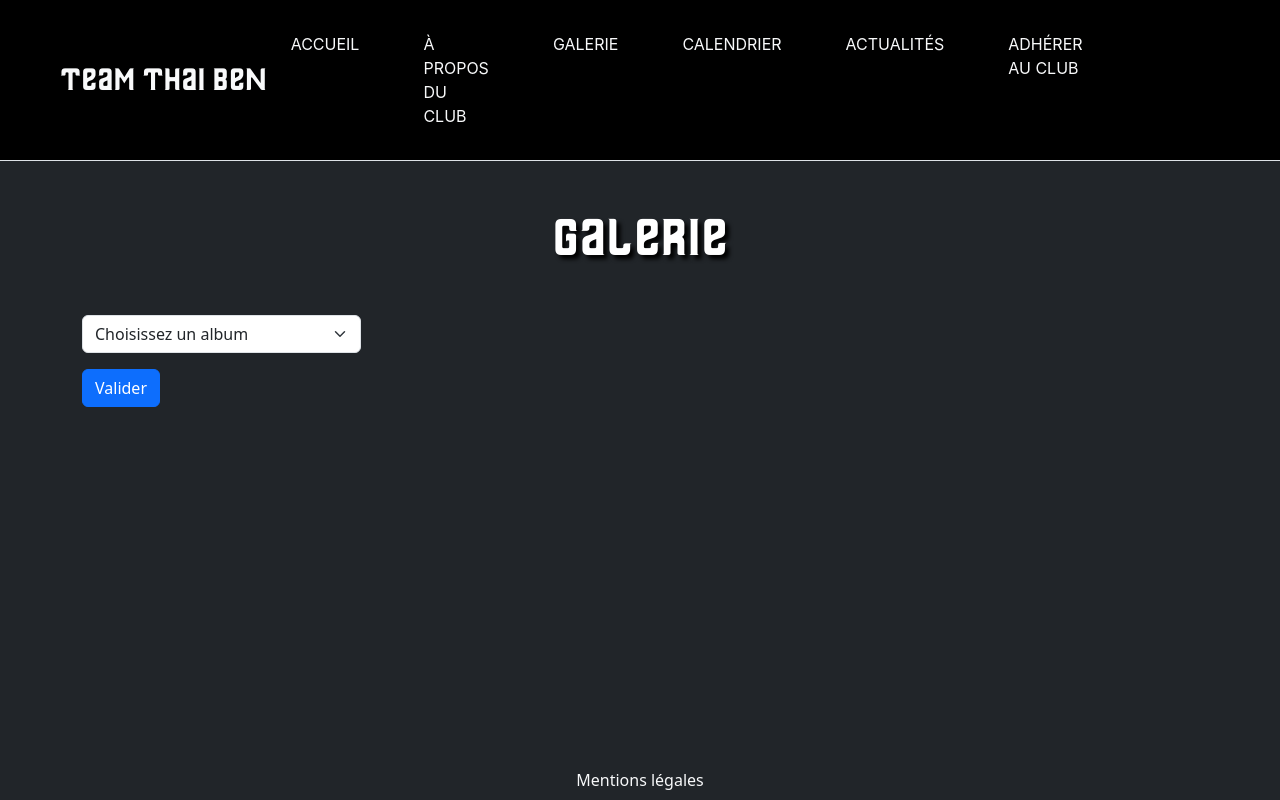
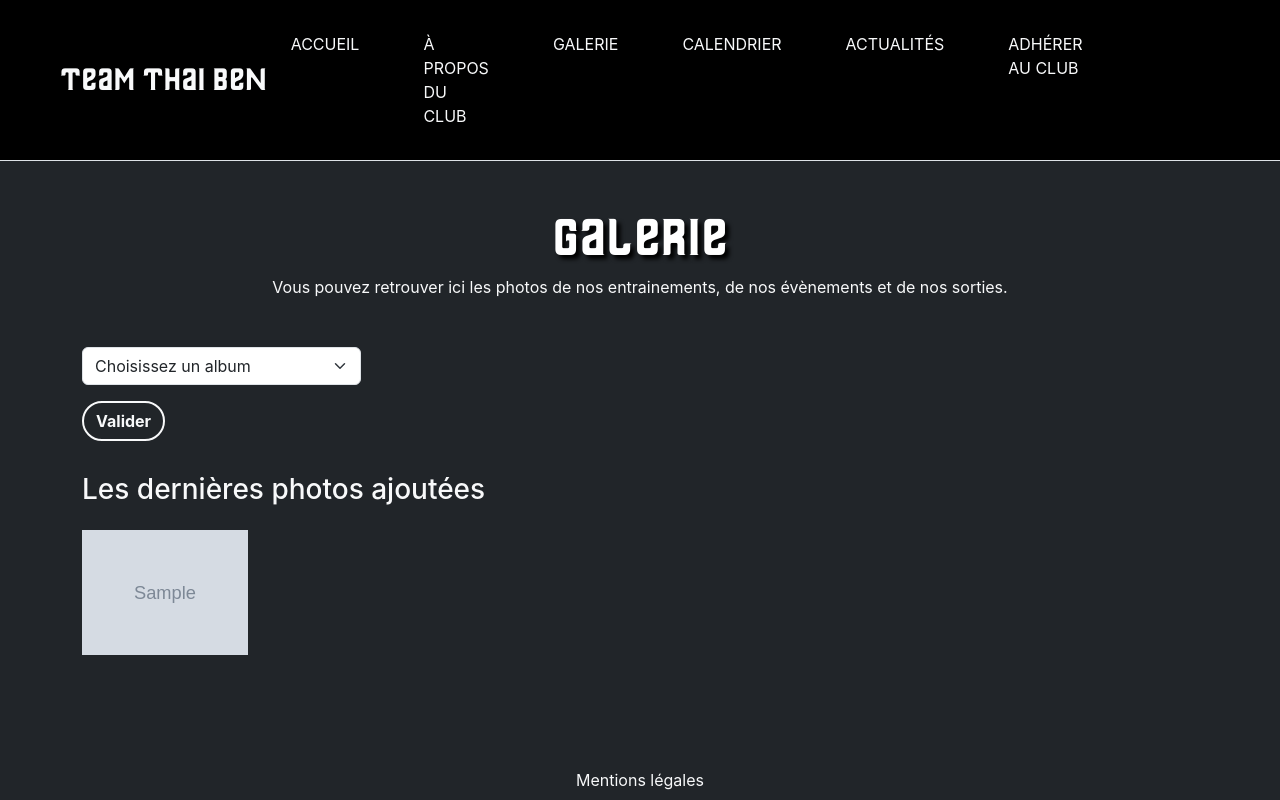
Before and after one commit to Mathis-Levieux/TeamThaiBen, a PHP site: template views/view-gallery.php in a window 1280 px wide. Run offline with PHP 8.4, Linux system fonts and the light colour scheme; the template is opened without the code that fills it: most values are stand-ins (such as "Sample title", 1, 10 or a date in 2020); grey boxes marked "Sample" are stand-in pictures.

Commit message:
galerie front plus ou moins fini

```diff
--- a/controllers/controller-dashboard-news.php
+++ b/controllers/controller-dashboard-news.php
@@ -178,11 +178,11 @@ class NewsController
         $news = $news->getNewsById($id);
 
         if (empty($news)) {
-            $this->_errors[] = 'L\'article n\'existe pas';
+            $this->_errors[] = 'L\'article que vous tentez de supprimer n\'existe pas';
         } else {
             $news = new News();
             $news->deleteNews($id);
-            $this->_success = 'L\'article a bien été supprimée';
+            $this->_success = 'L\'article a bien été supprimé';
         }
     }
 }
--- a/controllers/controller-dashboard.php
+++ b/controllers/controller-dashboard.php
@@ -21,7 +21,4 @@ $user = $_SESSION['login']; // On récupère le login de l'utilisateur connecté
 
 
 
-
-
-
 include '../views/view-dashboard.php';
--- a/models/albums.php
+++ b/models/albums.php
@@ -29,14 +29,14 @@ class Albums
     }
 
 
-    public function getAlbumNameById($id) // On crée une méthode qui prend en paramètre $id et qui retourne un tableau associatif
+    public function getAlbumNameById(int $id) // On crée une méthode qui prend en paramètre $id et qui retourne un tableau associatif
     {
         $sql = "SELECT albums_name FROM sk_albums WHERE albums_id = :id";
         $query = $this->_db->prepare($sql);
         $query->execute([
             'id' => $id
         ]);
-        $albumName = $query->fetch(PDO::FETCH_ASSOC); // On stocke le résultat dans la variable $albumName
+        $albumName = $query->fetch(PDO::FETCH_COLUMN); // On stocke le résultat dans la variable $albumName
         return $albumName; // On retourne le résultat
     }
 
@@ -92,7 +92,7 @@ class Albums
 
     public function showPhotosFromAlbum($id)
     {
-        $sql = "SELECT sk_photos.photos_id, sk_photos.photos_name, sk_albums.albums_name, sk_albums.albums_id FROM sk_photos INNER JOIN sk_albums_contains_photos ON sk_albums_contains_photos.photos_id = sk_photos.photos_id INNER JOIN sk_albums ON sk_albums_contains_photos.albums_id = sk_albums.albums_id WHERE sk_photos.photos_id IN (SELECT sk_photos.photos_id FROM sk_albums_contains_photos WHERE albums_id = :id);";
+        $sql = "SELECT sk_photos.photos_id, sk_photos.photos_path, sk_photos.photos_name, sk_albums.albums_name, sk_albums.albums_id FROM sk_photos INNER JOIN sk_albums_contains_photos ON sk_albums_contains_photos.photos_id = sk_photos.photos_id INNER JOIN sk_albums ON sk_albums_contains_photos.albums_id = sk_albums.albums_id WHERE sk_photos.photos_id IN (SELECT sk_photos.photos_id FROM sk_albums_contains_photos WHERE albums_id = :id);";
         $query = $this->_db->prepare($sql);
         $query->execute([
             'id' => $id
--- a/views/view-dashboard-news.php
+++ b/views/view-dashboard-news.php
@@ -115,7 +115,7 @@
                             <div class="alert alert-success mt-3"><?php echo $newNews->getSuccessMessage(); ?></div>
                         <?php endif; ?>
                         <!-- Fin affichage des messages de succès -->
-                        <form method="post">
+                        <form action="controller-dashboard-news.php" method="post">
                             <h3 class="mt-3">Type d'article</h3>
 
                             <!-- Affichage du select -->
--- a/views/view-gallery.php
+++ b/views/view-gallery.php
@@ -4,10 +4,11 @@ include('templates/head.php');
 include('templates/header.php');
 ?>
 
-<body class="bg-dark">
+<body class="bg-dark inter-font">
     <main>
         <div class="container">
-            <h1 class="my-5 text-center">Galerie</h1>
+            <h1 class="mt-5 text-center">Galerie</h1>
+            <p class="mb-5 text-center text-light">Vous pouvez retrouver ici les photos de nos entrainements, de nos évènements et de nos sorties.</p>
         </div>
 
         <div class="container">
@@ -15,15 +16,46 @@ include('templates/header.php');
             <!-- formulaire pour choisir l'album -->
             <form class="col-3" action="" method="post">
                 <select class="form-select" name="album" id="album">
+
                     <option selected disabled>Choisissez un album</option>
                     <?php
                     foreach ($albums as $album) {
-                        echo '<option value="' . $album['albums_id'] . '">' . $album['albums_name'] . '</option>';
+                        echo '<option value="' . $album['albums_id'] . '"' . (isset($_POST['album']) && $_POST['album'] == $album['albums_id'] ? ' selected' : '') . '>' . $album['albums_name'] . '</option>';
                     }
                     ?>
                 </select>
-                <input class="my-3 btn btn-primary" type="submit" value="Valider">
-        </div>
+                <input class="my-3 btn btn-outline-light rounded-pill border-2 fw-bold" type="submit" value="Valider">
+            </form>
+            <!-- Affichage des 5 dernières photos -->
+            <?php if (!isset($_POST['album'])) : ?>
+                <div class="row">
+                    <?php
+                    echo '<h3 class="my-3 text-light">Les dernières photos ajoutées</h3>';
+                    foreach ($somePhotos as $photo) {
+                        echo '<div class="col-2 my-2">
+                        <img src="' . $photo['photos_path'] . '" alt="' . $photo['photos_name'] . '" class="img-fluid">
+                        </div>';
+                    }
+                    ?>
+                </div>
+            <?php endif; ?>
+
+            <!-- Affichage des photos de l'album choisi -->
+            <?php if (isset($_POST['album'])) : ?>
+                <div class="row">
+                    <?php
+                    echo '<h3 class="my-3 text-light">Album ' . $albumName . '</h3>';
+                    if (empty($photos)) {
+                        echo '<p class="text-light">Aucune photo dans cet album</p>';
+                    }
+                    foreach ($photos as $photo) {
+                        echo '<div class="col-2 my-2">
+                        <img src="' . $photo['photos_path'] . '" alt="' . $photo['photos_name'] . '" class="img-fluid">
+                        </div>';
+                    }
+                    ?>
+                </div>
+            <?php endif; ?>
 
 
 
```
Also changed, not shown: assets/js/script.js (+5 -17 lines), controllers/controller-gallery.php (+7 -2 lines), 1 other file.
